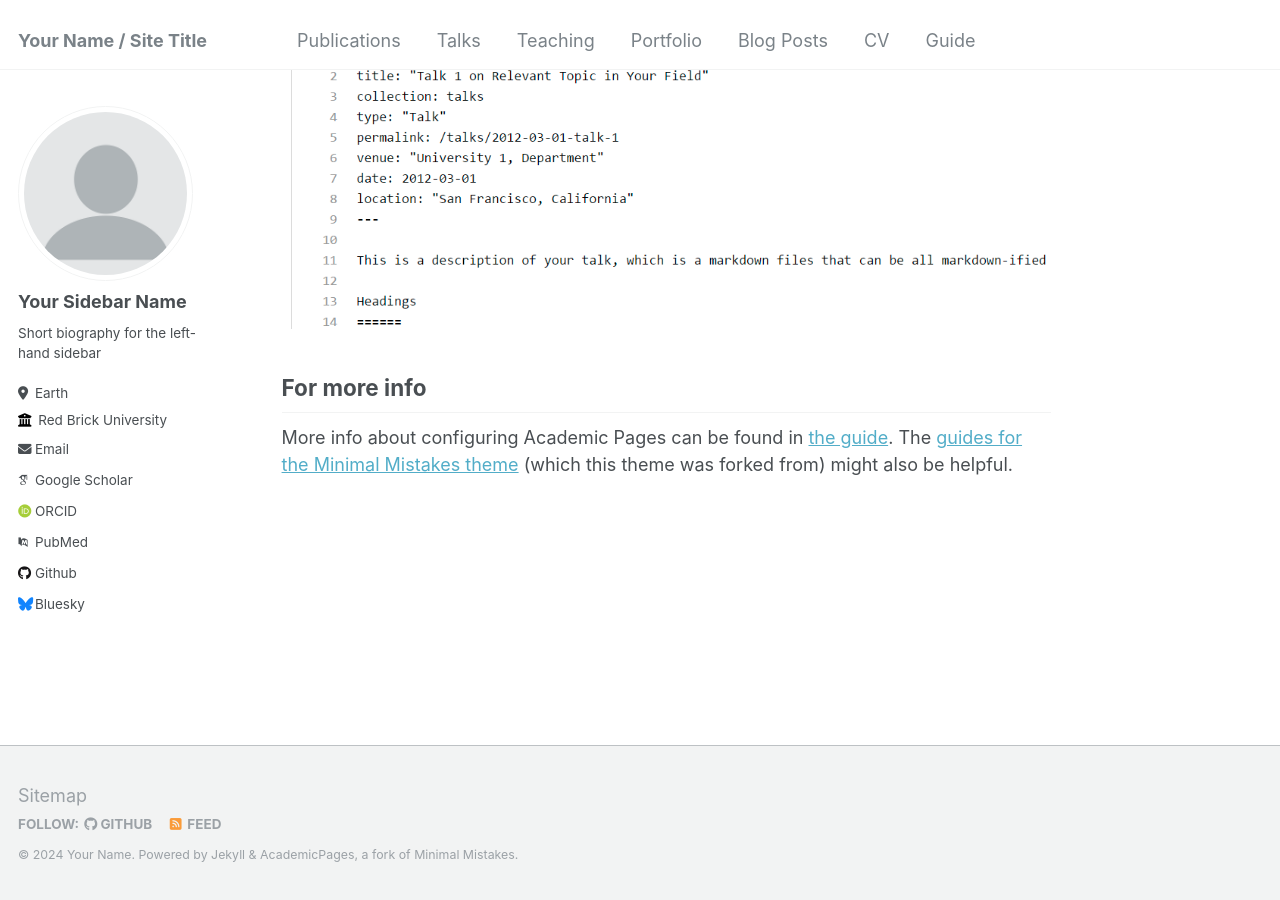
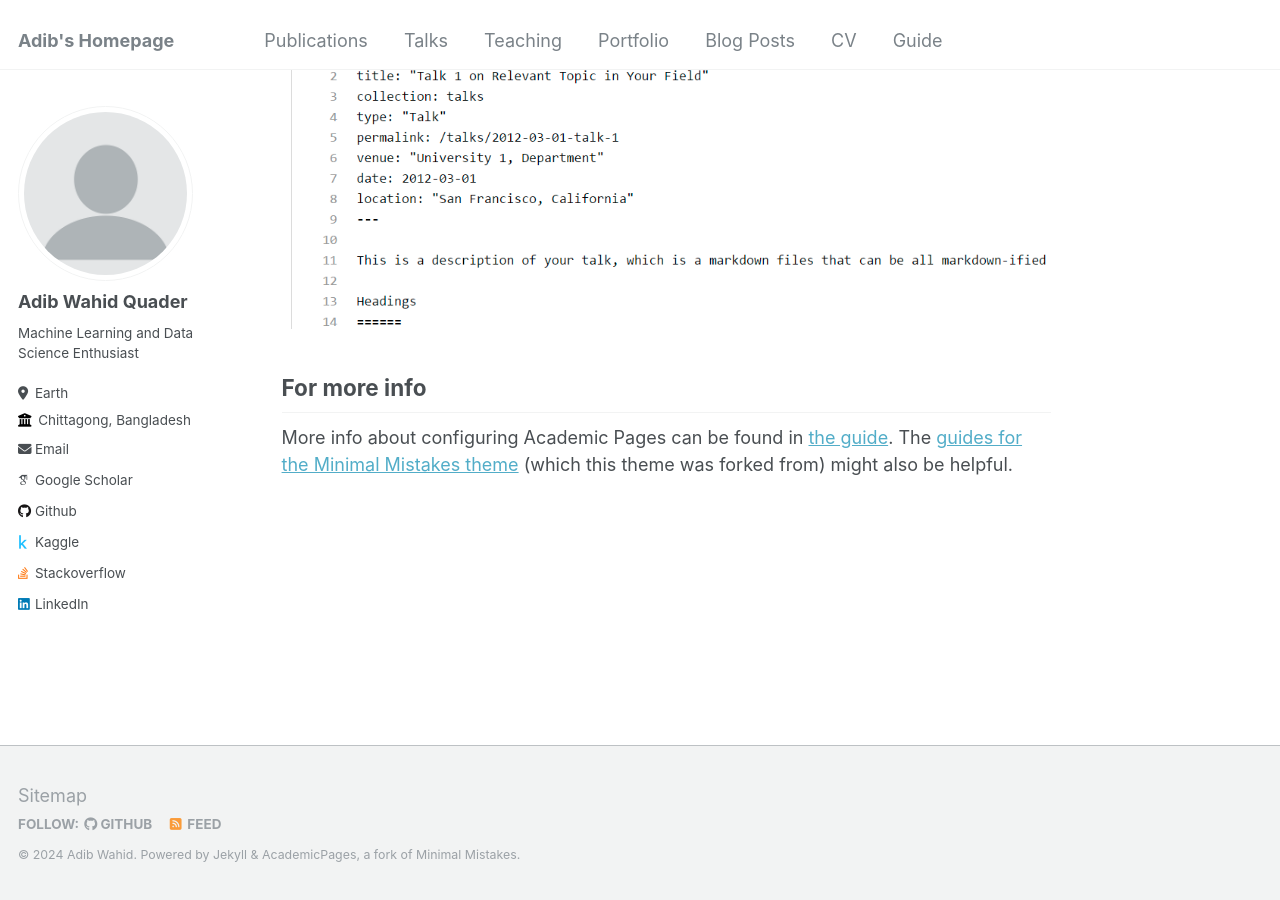
Before and after one commit to Aveiro11/Adib.github.io, a Jekyll site: the page built from _pages/about.md, in a window 1280 px wide and 900 px high, scrolled down 2660 px. Built offline with Jekyll 4.4.1, drawn with Linux system fonts in a browser that asks for light colours; some web fonts are replaced.

Commit message:
Update _config.yml

```diff
--- a/_config.yml
+++ b/_config.yml
@@ -8,9 +8,9 @@
 
 # Basic Site Settings
 locale                   : "en-US"
-title                    : "Your Name / Site Title"
+title                    : "Adib's Homepage"
 title_separator          : "-"
-name                     : &name "Your Name"
+name                     : &name "Adib Wahid"
 description              : &description "personal description"
 url                      : https://aveiro11.github.io/Adib.github.io # the base hostname & protocol for your site e.g. "https://mmistakes.github.io"
 baseurl                  : "" # the subpath of your site, e.g. "/blog"
@@ -22,33 +22,33 @@ repository               : "Aveiro11/adib.github.io"
 author:
   # Biographic information
   avatar           : "profile.png"
-  name             : "Your Sidebar Name"
+  name             : "Adib Wahid Quader"
   pronouns         : # example: "she/her"
-  bio              : "Short biography for the left-hand sidebar"
+  bio              : "Machine Learning and Data Science Enthusiast"
   location         : "Earth"
-  employer         : "Red Brick University"
+  employer         : "Chittagong, Bangladesh"
   uri              : # URL
-  email            : "none@example.org"
+  email            : "adibwahidcse@gmail.com"
 
   # Academic websites
   arxiv            : # URL - Update with the correct link to your profile
-  googlescholar    : "https://scholar.google.com/citations?user=PS_CX0AAAAAJ"
+  googlescholar    : "https://scholar.google.com/citations?hl=en&user=i1QZrbMAAAAJ"
   impactstory      : # URL
-  orcid            : "http://orcid.org/yourorcidurl"
+  orcid            : #URL
   semantic         : # URL
-  pubmed           : "https://www.ncbi.nlm.nih.gov/pubmed/?term=john+snow"
+  pubmed           : #URL
   researchgate     : # URL
 
   # Repositories and software development
   bitbucket        : # Username - Update with your username on the site
   codepen          : # Username
   dribbble         : # Username
-  github           : "academicpages"
-  kaggle           : # Username
-  stackoverflow    : # User number or user number and name (i.e., use "1" or "1/jeff-atwood")
+  github           : "https://github.com/Aveiro11"
+  kaggle           : "https://www.kaggle.com/adibquader"
+  stackoverflow    : "Aveiro11"
 
   # Social media
-  bluesky          : "bsky.app" # Replace this with you Bluesky username
+  bluesky          : # Username # Replace this with you Bluesky username
   facebook         : # Username
   flickr           : # Username
   foursquare       : # Username
@@ -57,7 +57,7 @@ author:
   keybase          : # Username
   instagram        : # Username
   lastfm           : # Username
-  linkedin         : # Username
+  linkedin         : "https://www.linkedin.com/in/adib-wahid-79916b213/"
   mastodon         : # URL
   medium           : # URL
   pinterest        : # Username
```
